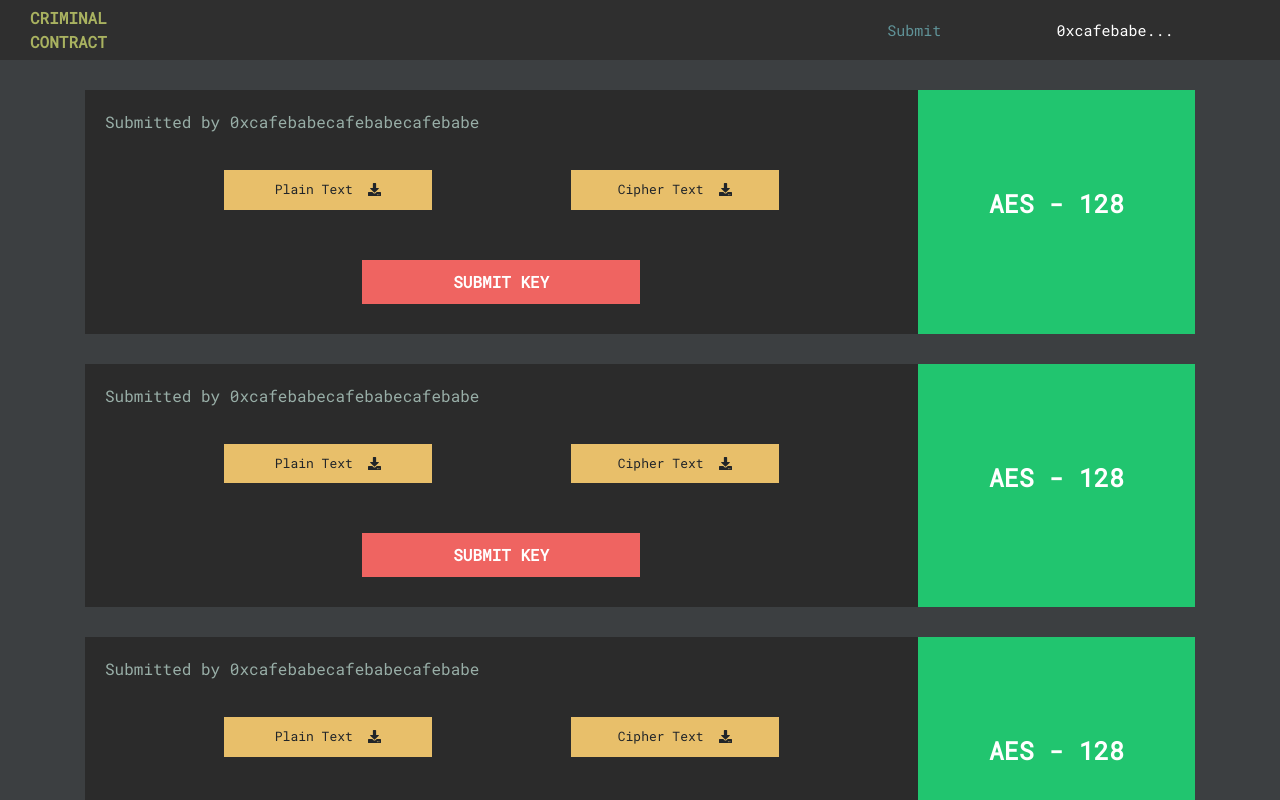
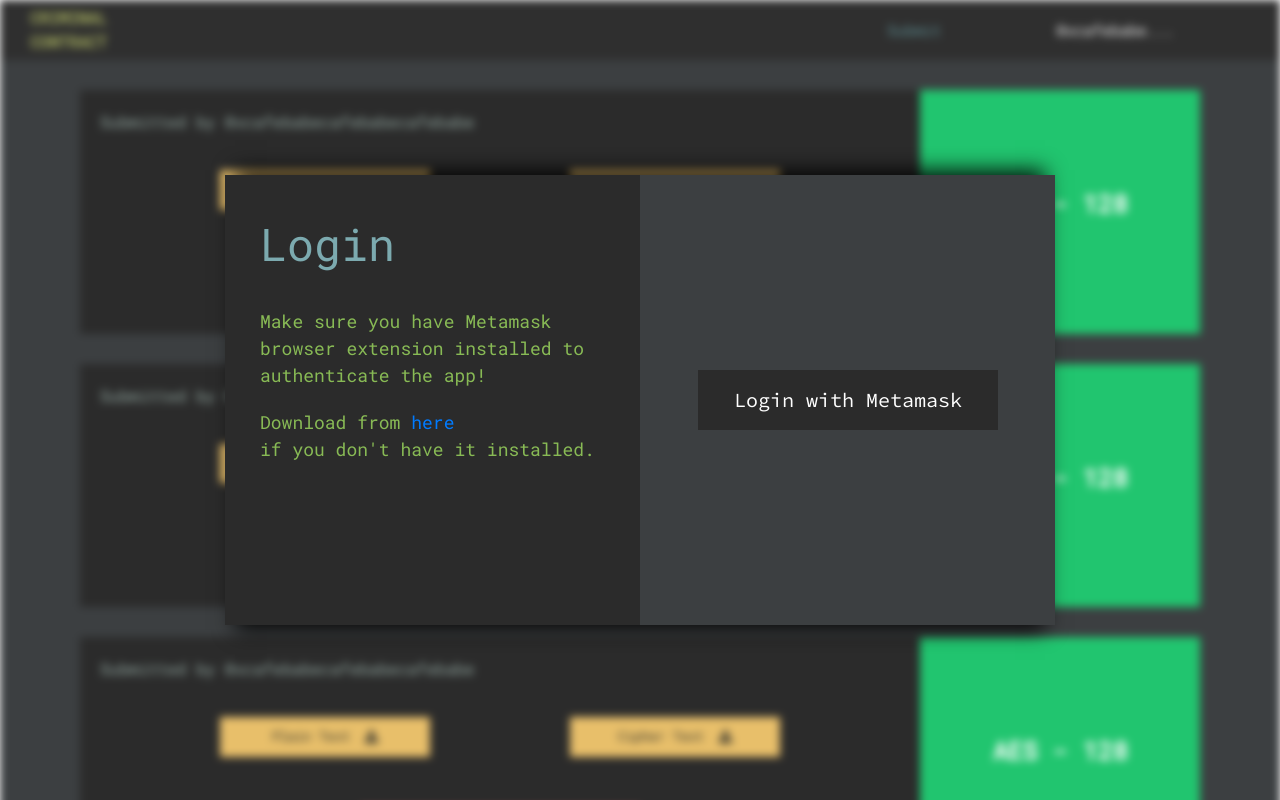
Before and after one commit to shb9019/criminal-contract-ui, a Svelte app: page / in a window 1280 px wide. Shown: the top 800 px of the page. Built offline with nearby package versions, Linux system fonts and the light colour scheme; a web font is replaced by a local one.

Commit message:
Fix z indices

```diff
--- a/src/components/Bounty.svelte
+++ b/src/components/Bounty.svelte
@@ -31,6 +31,7 @@
 
 <style>
     .bounty-row {
+        position: relative;
         width: 100%;
         min-height: 200px;
         margin: 30px 0;
--- a/src/components/CreateBounty.svelte
+++ b/src/components/CreateBounty.svelte
@@ -126,6 +126,7 @@
         top: 50%;
         left: 50%;
         transform: translate(-50%, -50%);
+        z-index: 50;
     }
 
     .create-bounty-description {
--- a/src/components/Dashboard.svelte
+++ b/src/components/Dashboard.svelte
@@ -32,7 +32,12 @@
     .bounties-container {
         display: block;
         top: 60px;
-        z-index: -1;
+        z-index: 0;
+        position: absolute;
+        background-color: #3c3f41;
+        width: 100vw;
+        max-width: 100%;
+        padding: 0 80px;
         min-height: calc(100vh - 60px);
     }
 </style>
--- a/src/stores.js
+++ b/src/stores.js
@@ -1,5 +1,5 @@
 import { writable } from 'svelte/store';
 
-export const isLoggedIn = writable(true);
+export const isLoggedIn = writable(false);
 export const publicAddress = writable("0xcafebabe");
 export const isCreateBountyOpen = writable(false);
```
